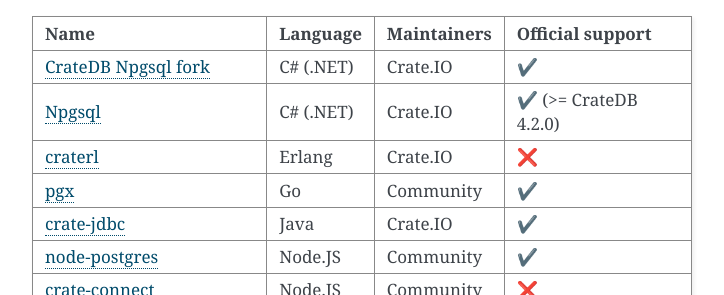
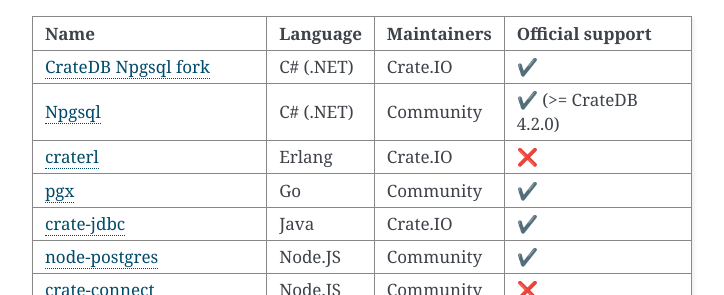
Before and after one commit to crate/crate-clients-tools, a Sphinx documentation site: the page built from docs/index.rst, in a window 1280 px wide and 900 px high, scrolled down 637 px. Shown: the part 160-455 px from the top of the window, without its empty margins (388-1112 px from the left). Built offline with Sphinx 7.4.7, drawn with Linux system fonts in a browser that asks for light colours.

Commit message:
Correct maintainer of Npgsql
Crate.IO isn't maintaining Npgsql, it's maintained by the people here
https://github.com/npgsql/npgsql/graphs/contributors

```diff
--- a/docs/index.rst
+++ b/docs/index.rst
@@ -55,7 +55,7 @@
       - ✔️
     * - `Npgsql`_
       - C# (.NET)
-      - Crate.IO
+      - Community
       - ✔️ (>= CrateDB 4.2.0)
     * - `craterl`_
       - Erlang
```
